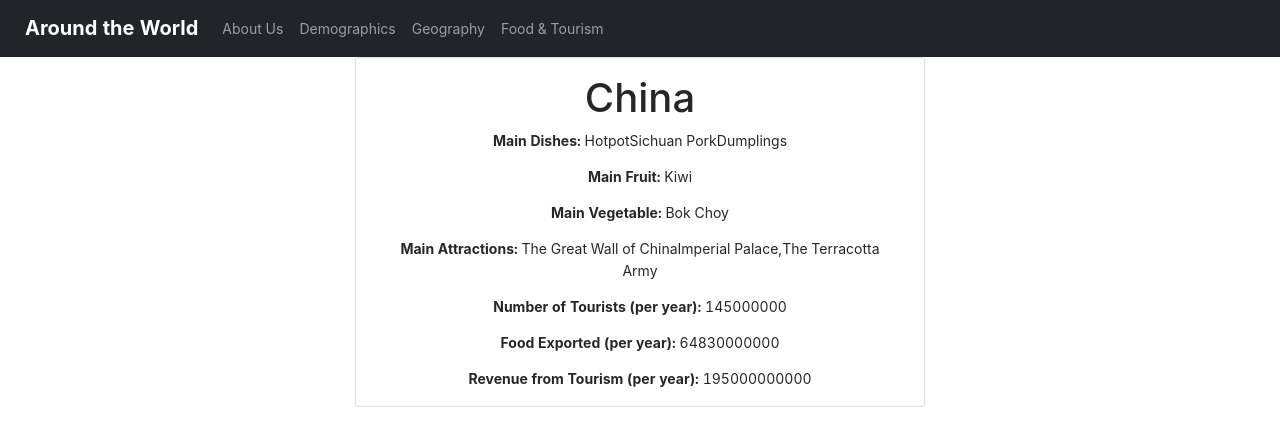
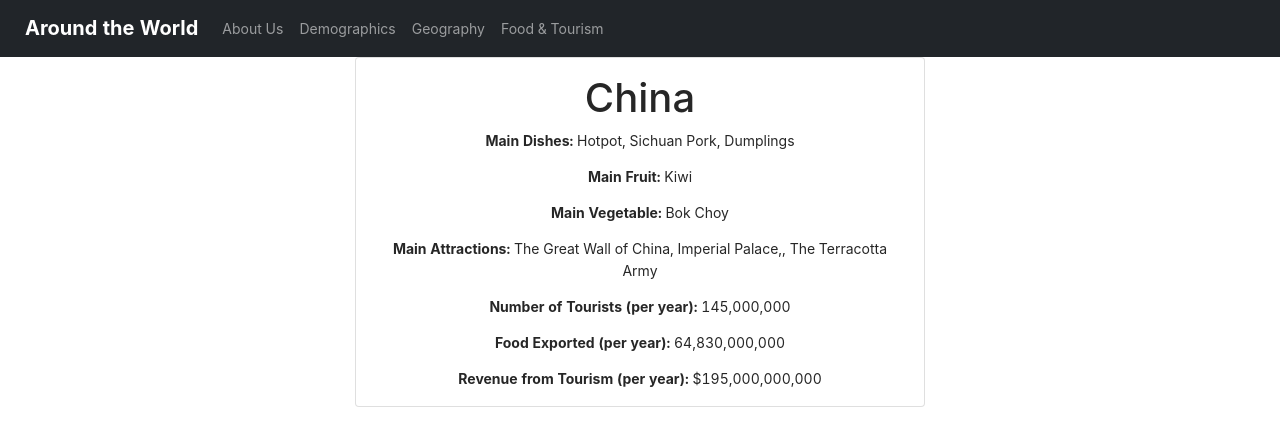
Before and after one commit to preethk0/CS373, a React (Create React App) app in the folder front-end/: page /foodandtourism/China in a window 1280 px wide. Shown: the top 446 px of the page. Built offline with nearby package versions, Linux system fonts and the light colour scheme.

Commit message:
fixed data, display lists and large numbers with commas

```diff
--- a/front-end/src/screens/Demographics/DemographicsInstance.js
+++ b/front-end/src/screens/Demographics/DemographicsInstance.js
@@ -18,11 +18,11 @@ const DemographicsInstance = ({}) => {
               <img src = {DemographicsData[country].country_flag}/>
               <p class="card-text"> <b> Country Name:</b> {DemographicsData[country].country_name} </p>
               <p class="card-text"> <b> Country Capital:</b> {DemographicsData[country].country_capital} </p>
-              <p class="card-text"> <b> Country Population:</b> {DemographicsData[country].country_population} </p>
+              <p class="card-text"> <b> Country Population:</b> {DemographicsData[country].country_population.toLocaleString()} </p>
               <p class="card-text"> <b> Country World Share:</b> {DemographicsData[country].country_world_share} </p>
-              <p class="card-text"> <b> Country Language:</b> {DemographicsData[country].country_language} </p>
+              <p class="card-text"> <b> Country Language:</b> {DemographicsData[country].country_language.join(", ")} </p>
               <p class="card-text"> <b> Country TimeZones:</b> {DemographicsData[country].country_timeZones} </p>
-              <p class="card-text"> <b> Country Religions:</b> {DemographicsData[country].country_religions} </p>
+              <p class="card-text"> <b> Country Religions:</b> {DemographicsData[country].country_religions.join(", ")} </p>
               <p class="card-text"> <b> Country GDP:</b> {DemographicsData[country].country_GDP} </p>
               <p class="card-text"> <b> Country GDP Per Capita:</b> {DemographicsData[country].country_GDP_perCapita} </p>
               <p class="card-text"> <b> Country Currency:</b> {DemographicsData[country].country_currency} </p>
--- a/front-end/src/screens/FoodAndTourism/FoodAndTourismInstance.js
+++ b/front-end/src/screens/FoodAndTourism/FoodAndTourismInstance.js
@@ -9,14 +9,14 @@ const FoodAndTourismInstance = ({}) => {
     <div class="row justify-content-center align-items-center">
       <div class="card text-center w-50">
         <div class="card-body">
-            <h1 class="card-title"> {country} </h1>
-            <p class="card-text"> <b> Main Dishes:</b> {FoodAndTourismData[country].main_dishes} </p>
+            <h1 class="card-title"> {FoodAndTourismData[country].country_name} </h1>
+            <p class="card-text"> <b> Main Dishes:</b> {FoodAndTourismData[country].main_dishes.join(", ")} </p>
             <p class="card-text"> <b> Main Fruit:</b> {FoodAndTourismData[country].main_fruit} </p>
             <p class="card-text"> <b> Main Vegetable:</b> {FoodAndTourismData[country].main_vegetable} </p>
-            <p class="card-text"> <b> Main Attractions:</b> {FoodAndTourismData[country].main_attractions} </p>
-            <p class="card-text"> <b> Number of Tourists (per year):</b> {FoodAndTourismData[country].number_of_tourists} </p>
-            <p class="card-text"> <b> Food Exported (per year):</b> {FoodAndTourismData[country].food_exported} </p>
-            <p class="card-text"> <b> Revenue from Tourism (per year):</b> {FoodAndTourismData[country].revenue_from_tourism} </p>
+            <p class="card-text"> <b> Main Attractions:</b> {FoodAndTourismData[country].main_attractions.join(", ")} </p>
+            <p class="card-text"> <b> Number of Tourists (per year):</b> {FoodAndTourismData[country].number_of_tourists.toLocaleString()} </p>
+            <p class="card-text"> <b> Food Exported (per year):</b> {FoodAndTourismData[country].food_exported.toLocaleString()} </p>
+            <p class="card-text"> <b> Revenue from Tourism (per year):</b> ${FoodAndTourismData[country].revenue_from_tourism.toLocaleString()} </p>
         </div>
       </div>
     </div>
```
